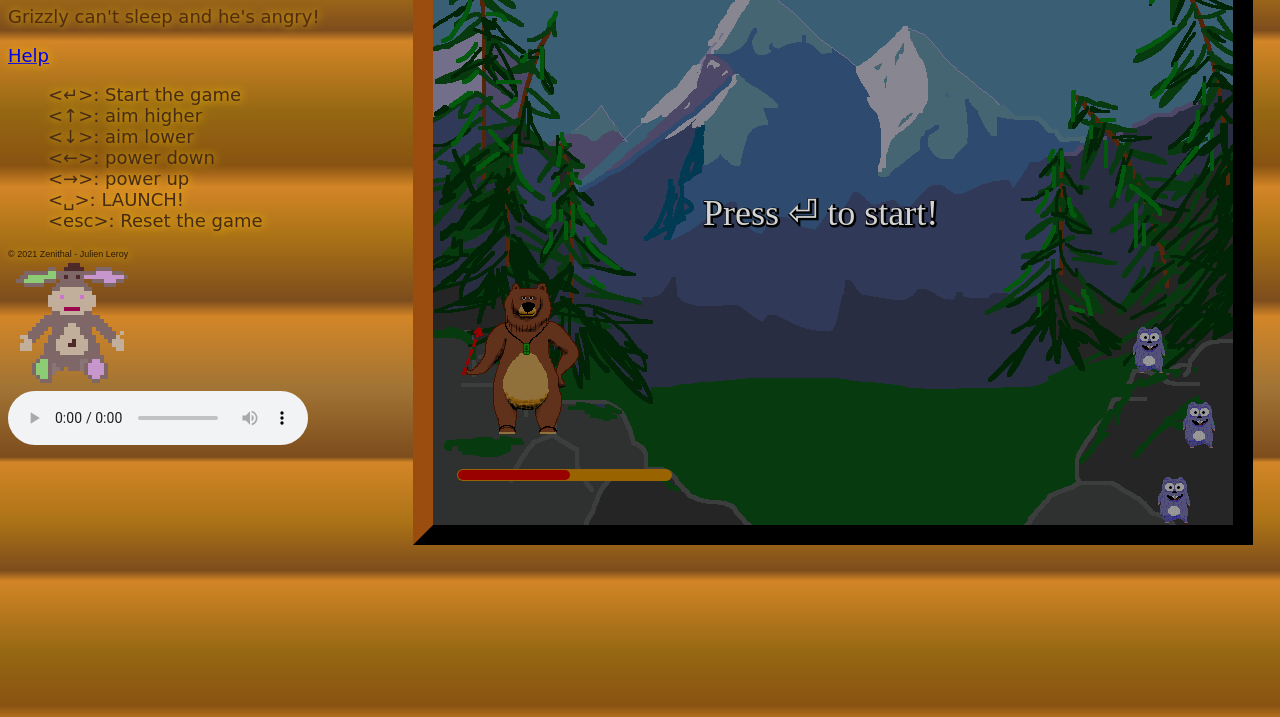
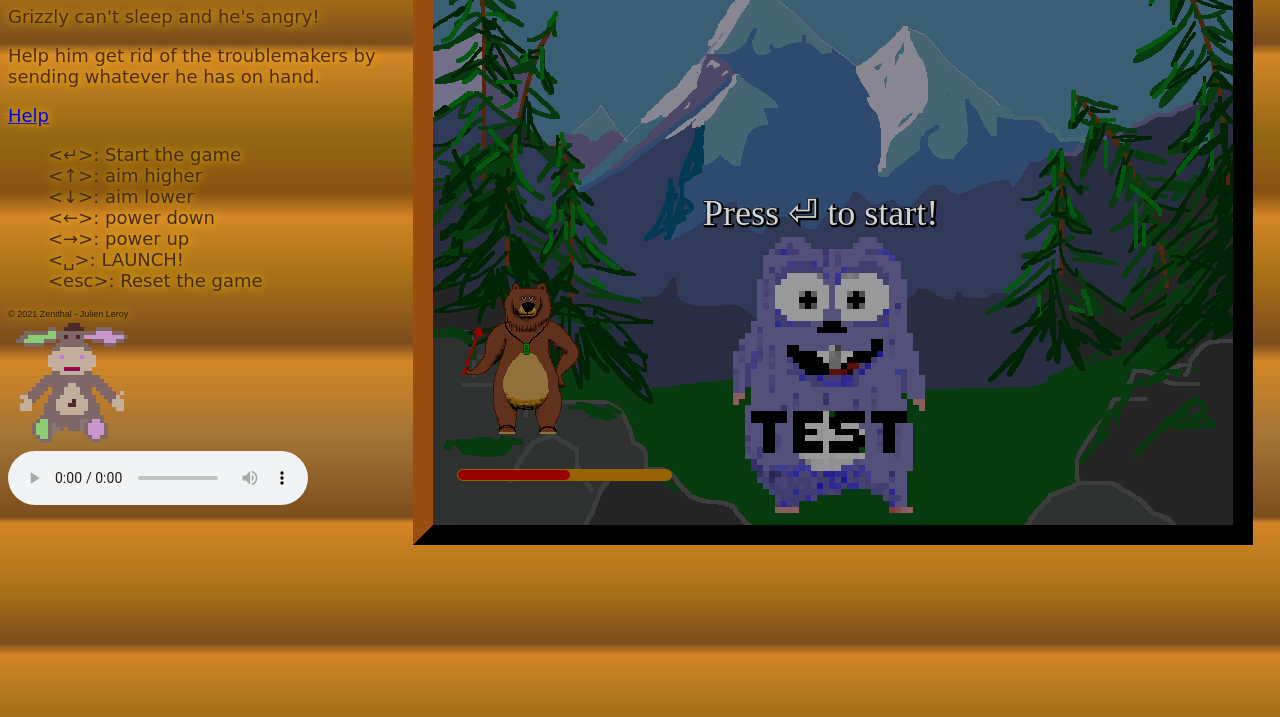
Before and after one commit to leroyj/grizzly, a website built with Vite: page index.html in a window 1280 px wide. Shown: the part 83-800 px from the top of the page. Built offline with nearby package versions, Linux system fonts and the light colour scheme; a web font is replaced by a local one.

Commit message:
feat(core): :tada: Yeah! collision management, scoring and level reorganization

```diff
--- a/index.html
+++ b/index.html
@@ -19,6 +19,7 @@
         <div id="intro">
             <h1>Angry Grizzly!</h1>
             <p>Grizzly can't sleep and he's angry!</p>
+            <p>Help him get rid of the troublemakers by sending whatever he has on hand.</p>
             <a href="#help">Help</a>
             <ul list-style-type="none" id="help">
                 <li>&lt;&crarr;&gt;: Start the game</li>
--- a/src/levels/level1.json
+++ b/src/levels/level1.json
@@ -15,20 +15,9 @@
                 "throwAngle": 0,
                 "throwPower": 0,
                 "thrownObjectImagePath": "",
-                "throwAmmunition": 0
-            },
-            {
-                "name": "Chicken",
-                "zIndex":"2",
-                "imagePath": "/chicken.png",
-                "positionX": 800,
-                "positionY": 100,
-                "moveBehavior": "MoveFromRightToleft",
-                "throwBehavior": "ThrowNot",
-                "throwAngle": 0,
-                "throwPower": 0,
-                "thrownObjectImagePath": "",
-                "throwAmmunition": 0
+                "throwAmmunition": 0,
+                "collisionDetection": false,
+                "pointsToScore": 0
             },
             {
                 "name": "Grizzly",
@@ -41,47 +30,24 @@
                 "throwAngle": 70,
                 "throwPower": 20,
                 "thrownObjectImagePath": "/fish.png",
-                "throwAmmunition": 3
+                "throwAmmunition": 6,
+                "collisionDetection": false,
+                "pointsToScore": 0
             },
             {
-                "name": "Lemming1",
+                "name": "Lemming-test",
                 "zIndex":"11",
-                "imagePath": "/lemming.png",
-                "positionX": 700,
-                "positionY": 400,
-                "moveBehavior": "MoveByBounceRightLeft",
+                "imagePath": "/lemming-test.png",
+                "positionX": 300,
+                "positionY": 300,
+                "moveBehavior": "MoveNot",
                 "throwBehavior": "ThrowNot",
                 "throwAngle": 0,
                 "throwPower": 0,
                 "thrownObjectImagePath": "",
-                "throwAmmunition": 0
-            },
-            {
-                "name": "Lemming2",
-                "zIndex":"12",
-                "imagePath": "/lemming.png",
-                "positionX": 750,
-                "positionY": 475,
-                "moveBehavior": "MoveByBounce",
-                "throwBehavior": "ThrowNot",
-                "throwAngle": 0,
-                "throwPower": 0,
-                "thrownObjectImagePath": "",
-                "throwAmmunition": 0
-            },
-            {
-                "name": "Lemming3",
-                "zIndex":"13",
-                "imagePath": "/lemming.png",
-                "positionX": 725,
-                "positionY": 550,
-                "moveBehavior": "MoveRightLeft",
-                "throwBehavior": "ThrowNot",
-                "throwAngle": 0,
-                "throwPower": 0,
-                "thrownObjectImagePath": "",
-                "throwAmmunition": 0
+                "throwAmmunition": 0,
+                "collisionDetection": true,
+                "pointsToScore": 100
             }
-
         ]
 }
--- a/src/levels/level2.json
+++ b/src/levels/level2.json
@@ -1,7 +1,7 @@
 {
     "levelName":"Level 2",
-    "levelSound":"/grizzly-theme.mp4",
-    "levelEndSound":"/grizzly-game-over-theme.mp4",
+    "levelSound":"/grizzy-theme-level1.mp4",
+    "levelEndSound":"/tabodi.mp3",
     "characterList":
         [
             {
@@ -15,11 +15,13 @@
                 "throwAngle": 0,
                 "throwPower": 0,
                 "thrownObjectImagePath": "",
-                "throwAmmunition": 0
+                "throwAmmunition": 0,
+                "collisionDetection": false,
+                "pointsToScore": 0
             },
             {
                 "name": "Grizzly",
-                "zIndex":"2",
+                "zIndex":"10",
                 "imagePath": "/grizzly.png",
                 "positionX": 30,
                 "positionY": 350,
@@ -28,86 +30,24 @@
                 "throwAngle": 70,
                 "throwPower": 20,
                 "thrownObjectImagePath": "/fish.png",
-                "throwAmmunition": 5
-            },
-            {
-                "name": "Zenithal drop",
-                "zIndex":"2",
-                "imagePath": "/zenithal-drop.png",
-                "positionX": 400,
-                "positionY": 0,
-                "moveBehavior": "MoveFromTopToGround",
-                "throwBehavior": "ThrowNot",
-                "throwAngle": 0,
-                "throwPower": 0,
-                "thrownObjectImagePath": "",
-                "throwAmmunition": 0
-            },
-            {
-                "name": "Lemming1",
-                "zIndex":"3",
-                "imagePath": "/lemming.png",
-                "positionX": 700,
-                "positionY": 400,
-                "moveBehavior": "MoveByBounceRightLeft",
-                "throwBehavior": "ThrowNot",
-                "throwAngle": 0,
-                "throwPower": 0,
-                "thrownObjectImagePath": "",
-                "throwAmmunition": 0
-            },
-            {
-                "name": "Lemming2",
-                "zIndex":"3",
-                "imagePath": "/lemming.png",
-                "positionX": 750,
-                "positionY": 475,
-                "moveBehavior": "MoveByBounce",
-                "throwBehavior": "ThrowNot",
-                "throwAngle": 0,
-                "throwPower": 0,
-                "thrownObjectImagePath": "",
-                "throwAmmunition": 0
+                "throwAmmunition": 6,
+                "collisionDetection": false,
+                "pointsToScore": 0
             },
             {
                 "name": "Lemming3",
-                "zIndex":"3",
+                "zIndex":"13",
                 "imagePath": "/lemming.png",
-                "positionX": 650,
-                "positionY": 500,
+                "positionX": 725,
+                "positionY": 450,
                 "moveBehavior": "MoveNot",
                 "throwBehavior": "ThrowNot",
                 "throwAngle": 0,
                 "throwPower": 0,
                 "thrownObjectImagePath": "",
-                "throwAmmunition": 0
-            },
-            {
-                "name": "Lemming4",
-                "zIndex":"3",
-                "imagePath": "/lemming.png",
-                "positionX": 750,
-                "positionY": 475,
-                "moveBehavior": "MoveByBounce",
-                "throwBehavior": "ThrowNot",
-                "throwAngle": 0,
-                "throwPower": 0,
-                "thrownObjectImagePath": "",
-                "throwAmmunition": 0
-            },
-            {
-                "name": "Lemming5",
-                "zIndex":"4",
-                "imagePath": "/lemming.png",
-                "positionX": 725,
-                "positionY": 550,
-                "moveBehavior": "MoveRightLeft",
-                "throwBehavior": "ThrowNot",
-                "throwAngle": 0,
-                "throwPower": 0,
-                "thrownObjectImagePath": "",
-                "throwAmmunition": 0
+                "throwAmmunition": 0,
+                "collisionDetection": true,
+                "pointsToScore": 10
             }
-
         ]
 }
--- /dev/null
+++ b/src/levels/level3.json
@@ -0,0 +1,98 @@
+{
+    "levelName":"Level 3",
+    "levelSound":"/grizzy-theme-level1.mp4",
+    "levelEndSound":"/tabodi.mp3",
+    "characterList":
+        [
+            {
+                "name": "Landscape",
+                "zIndex":"1",
+                "imagePath": "/landscape.png",
+                "positionX": 0,
+                "positionY": 0,
+                "moveBehavior": "MoveNot",
+                "throwBehavior": "ThrowNot",
+                "throwAngle": 0,
+                "throwPower": 0,
+                "thrownObjectImagePath": "",
+                "throwAmmunition": 0,
+                "collisionDetection": false,
+                "pointsToScore": 0
+            },
+            {
+                "name": "Chicken",
+                "zIndex":"2",
+                "imagePath": "/chicken.png",
+                "positionX": 800,
+                "positionY": 100,
+                "moveBehavior": "MoveFromRightToleft",
+                "throwBehavior": "ThrowNot",
+                "throwAngle": 0,
+                "throwPower": 0,
+                "thrownObjectImagePath": "",
+                "throwAmmunition": 0,
+                "collisionDetection": true,
+                "pointsToScore": 1
+            },
+            {
+                "name": "Grizzly",
+                "zIndex":"10",
+                "imagePath": "/grizzly.png",
+                "positionX": 30,
+                "positionY": 350,
+                "moveBehavior": "MoveNot",
+                "throwBehavior": "ThrowBalistics",
+                "throwAngle": 70,
+                "throwPower": 20,
+                "thrownObjectImagePath": "/fish.png",
+                "throwAmmunition": 6,
+                "collisionDetection": false,
+                "pointsToScore": 0
+            },
+            {
+                "name": "Lemming1",
+                "zIndex":"11",
+                "imagePath": "/lemming.png",
+                "positionX": 700,
+                "positionY": 400,
+                "moveBehavior": "MoveByBounceRightLeft",
+                "throwBehavior": "ThrowNot",
+                "throwAngle": 0,
+                "throwPower": 0,
+                "thrownObjectImagePath": "",
+                "throwAmmunition": 0,
+                "collisionDetection": true,
+                "pointsToScore": 10
+            },
+            {
+                "name": "Lemming2",
+                "zIndex":"12",
+                "imagePath": "/lemming.png",
+                "positionX": 750,
+                "positionY": 475,
+                "moveBehavior": "MoveByBounce",
+                "throwBehavior": "ThrowNot",
+                "throwAngle": 0,
+                "throwPower": 0,
+                "thrownObjectImagePath": "",
+                "throwAmmunition": 0,
+                "collisionDetection": true,
+                "pointsToScore": 10
+            },
+            {
+                "name": "Lemming3",
+                "zIndex":"13",
+                "imagePath": "/lemming.png",
+                "positionX": 725,
+                "positionY": 550,
+                "moveBehavior": "MoveRightLeft",
+                "throwBehavior": "ThrowNot",
+                "throwAngle": 0,
+                "throwPower": 0,
+                "thrownObjectImagePath": "",
+                "throwAmmunition": 0,
+                "collisionDetection": true,
+                "pointsToScore": 10
+            }
+        ]
+}
--- /dev/null
+++ b/src/levels/level4.json
@@ -0,0 +1,129 @@
+{
+    "levelName":"Level 4",
+    "levelSound":"/grizzly-theme.mp4",
+    "levelEndSound":"/grizzly-game-over-theme.mp4",
+    "characterList":
+        [
+            {
+                "name": "Landscape",
+                "zIndex":"1",
+                "imagePath": "/landscape.png",
+                "positionX": 0,
+                "positionY": 0,
+                "moveBehavior": "MoveNot",
+                "throwBehavior": "ThrowNot",
+                "throwAngle": 0,
+                "throwPower": 0,
+                "thrownObjectImagePath": "",
+                "throwAmmunition": 0,
+                "collisionDetection": false,
+                "pointsToScore": 0
+            },
+            {
+                "name": "Grizzly",
+                "zIndex":"2",
+                "imagePath": "/grizzly.png",
+                "positionX": 30,
+                "positionY": 350,
+                "moveBehavior": "MoveNot",
+                "throwBehavior": "ThrowBalistics",
+                "throwAngle": 70,
+                "throwPower": 20,
+                "thrownObjectImagePath": "/fish.png",
+                "throwAmmunition": 5,
+                "collisionDetection": false,
+                "pointsToScore": 0
+            },
+            {
+                "name": "Zenithal drop",
+                "zIndex":"2",
+                "imagePath": "/zenithal-drop.png",
+                "positionX": 400,
+                "positionY": 0,
+                "moveBehavior": "MoveFromTopToGround",
+                "throwBehavior": "ThrowNot",
+                "throwAngle": 0,
+                "throwPower": 0,
+                "thrownObjectImagePath": "",
+                "throwAmmunition": 0,
+                "collisionDetection": true,
+                "pointsToScore": 100
+            },
+            {
+                "name": "Lemming1",
+                "zIndex":"3",
+                "imagePath": "/lemming.png",
+                "positionX": 700,
+                "positionY": 400,
+                "moveBehavior": "MoveByBounceRightLeft",
+                "throwBehavior": "ThrowNot",
+                "throwAngle": 0,
+                "throwPower": 0,
+                "thrownObjectImagePath": "",
+                "throwAmmunition": 0,
+                "collisionDetection": true,
+                "pointsToScore": 10
+            },
+            {
+                "name": "Lemming2",
+                "zIndex":"3",
+                "imagePath": "/lemming.png",
+                "positionX": 750,
+                "positionY": 475,
+                "moveBehavior": "MoveByBounce",
+                "throwBehavior": "ThrowNot",
+                "throwAngle": 0,
+                "throwPower": 0,
+                "thrownObjectImagePath": "",
+                "throwAmmunition": 0,
+                "collisionDetection": true,
+                "pointsToScore": 10
+            },
+            {
+                "name": "Lemming3",
+                "zIndex":"3",
+                "imagePath": "/lemming.png",
+                "positionX": 650,
+                "positionY": 500,
+                "moveBehavior": "MoveNot",
+                "throwBehavior": "ThrowNot",
+                "throwAngle": 0,
+                "throwPower": 0,
+                "thrownObjectImagePath": "",
+                "throwAmmunition": 0,
+                "collisionDetection": true,
+                "pointsToScore": 10
+            },
+            {
+                "name": "Lemming4",
+                "zIndex":"3",
+                "imagePath": "/lemming.png",
+                "positionX": 750,
+                "positionY": 475,
+                "moveBehavior": "MoveByBounce",
+                "throwBehavior": "ThrowNot",
+                "throwAngle": 0,
+                "throwPower": 0,
+                "thrownObjectImagePath": "",
+                "throwAmmunition": 0,
+                "collisionDetection": true,
+                "pointsToScore": 10
+            },
+            {
+                "name": "Lemming5",
+                "zIndex":"4",
+                "imagePath": "/lemming.png",
+                "positionX": 725,
+                "positionY": 550,
+                "moveBehavior": "MoveRightLeft",
+                "throwBehavior": "ThrowNot",
+                "throwAngle": 0,
+                "throwPower": 0,
+                "thrownObjectImagePath": "",
+                "throwAmmunition": 0,
+                "collisionDetection": true,
+                "pointsToScore": 10
+            }
+
+        ]
+}
--- a/src/scripts/GameObject.ts
+++ b/src/scripts/GameObject.ts
@@ -5,6 +5,10 @@ export abstract class GameObject {
     zIndex:string="";
     image!:HTMLImageElement;
     outOfGame:boolean=false;
+    positionX:number=0;
+    positionY:number=0;
+    collisionDetection:boolean=false;
+    context!:CanvasRenderingContext2D;
 //    abstract initialize():void;
     abstract update(currentTime:DOMHighResTimeStamp):void;
     abstract draw():void;
@@ -22,6 +26,9 @@ export abstract class GameObject {
         gameElement.appendChild(canvas);
         return canvas.getContext('2d') ?? (() => {throw new Error("ERROR: No background context")})();
     };
+    wipeCanvas() {
+        this.context.clearRect(0,0,800,600)
+    }
 }
 
 export interface GameEnv {
--- a/src/scripts/JsonLevelType.d.ts
+++ b/src/scripts/JsonLevelType.d.ts
@@ -10,6 +10,8 @@ export type JsonCharacter = {
     "throwPower": number;
     "thrownObjectImagePath": string;
     "throwAmmunition": number;
+    "collisionDetection": boolean;
+    "pointsToScore": number;
 }
 
 export type JsonLevel = {
--- a/src/scripts/ScoreBoard.ts
+++ b/src/scripts/ScoreBoard.ts
@@ -15,6 +15,10 @@ export class ScoreBoard {
 
     getScore():number {
         return this.score;
+    }
+
+    addPoints(points:number) {
+        return this.score+=points;
     }
 
     setlevelName(levelName:string) {
--- a/src/scripts/app.ts
+++ b/src/scripts/app.ts
@@ -3,11 +3,14 @@ import { ScoreBoard } from './ScoreBoard';
 import { Keyboarder } from './Keyboarder';
 import level1 from '../levels/level1.json';
 import level2 from '../levels/level2.json';
+import level3 from '../levels/level3.json';
+import level4 from '../levels/level4.json';
+import { JsonLevel } from './JsonLevelType'
 
-const levelArray = [level1,level2]
+const levelArray = [level1 as JsonLevel,level2 as JsonLevel, level3 as JsonLevel, level4 as JsonLevel]
 let level = 0;
 const gameElement:Element = document.getElementById('game') ?? (() => {throw new Error("ERROR: No game Element in HTML page")})();
-let currentScore=10;
+let currentScore=0;
 let score:ScoreBoard= new ScoreBoard(currentScore);
 const keyboarder:Keyboarder = new Keyboarder();
 // @ts-ignore
--- a/src/scripts/characters.ts
+++ b/src/scripts/characters.ts
@@ -14,11 +14,12 @@ export class Character extends GameObject {
     positionX:number;
     positionY:number;
     image:HTMLImageElement;
-    context:CanvasRenderingContext2D;
     moveBehavior!:MoveBehavior;
     throwBehavior!:ThrowBehavior;
     gameEnv:GameEnv;
-    step:number;
+    offsetOfSprite:number;
+    collisionDetection:boolean;
+    pointsToScore:number;
 
     constructor (character:JsonCharacter,gameEnv:GameEnv) {
         super();
@@ -29,7 +30,10 @@ export class Character extends GameObject {
         this.positionY=character.positionY;
         this.gameEnv=gameEnv;
         this.context=this.createContext();
-        this.step=0;
+        this.offsetOfSprite=0;
+        this.collisionDetection=character.collisionDetection;
+        this.pointsToScore=character.pointsToScore;
+
 
         try {
             this.moveBehavior = new MoveDynamicClass(character.moveBehavior, '');
@@ -61,22 +65,22 @@ export class Character extends GameObject {
     update (currentTime:DOMHighResTimeStamp) {
         [this.positionX,this.positionY]=this.moveBehavior.move!(this.positionX,this.positionY);
         this.throwBehavior?.update(currentTime);
-        this.step += 1 ;
-        if (this.step >= 8)
-            this.step -= 8;
+        this.offsetOfSprite += 1 ;
+        if (this.offsetOfSprite >= 8)
+            this.offsetOfSprite -= 8;
     }
 
     draw () {
         this.context.clearRect(0,0,800, 600);
         //this.context.drawImage(this.image,this.positionX,this.positionY);
-        this.drawSprite(this.image,this.positionX,this.positionY, 8, Math.floor(this.step));
+        this.drawSprite(this.image,this.positionX,this.positionY, 8, Math.floor(this.offsetOfSprite));
         this.throwBehavior?.draw();
     }
 
-    private drawSprite(sprite:HTMLImageElement,positionX:number, positionY:number, numberOfSingleImage:number, step:number) {
+    private drawSprite(sprite:HTMLImageElement,positionX:number, positionY:number, numberOfSingleImage:number, offsiteOfSprite:number) {
         const imageDisplayedScale =numberOfSingleImage/8;
         const singleImageWidth=sprite.width/8
-        this.context.drawImage(sprite, singleImageWidth*step, 0, singleImageWidth, sprite.height, positionX, positionY, singleImageWidth*imageDisplayedScale, sprite.height*imageDisplayedScale);
+        this.context.drawImage(sprite, singleImageWidth*offsiteOfSprite, 0, singleImageWidth, sprite.height, positionX, positionY, singleImageWidth*imageDisplayedScale, sprite.height*imageDisplayedScale);
     }
 }
 
@@ -85,51 +89,43 @@ export class Character extends GameObject {
  */
  export class Projectile extends GameObject {
 
-    xCurrentPosition!:number;
-    yCurrentPosition!:number;
     xNextPosition!:number;
     yNextPosition!:number;
     xInitialSpeedVector!:number;
     yInitialSpeedVector!:number;
     birthTime:DOMHighResTimeStamp;
-    sprite!:HTMLImageElement;
     thrownObjectImagePath!:string;
-    context:CanvasRenderingContext2D;
     reqId:number=0;
     step:number=0;
     ready:boolean=false;
+    collisionDetection: boolean=true;
 
-    constructor(xCurrentPosition:number, yCurrentPosition:number,
-                xNextPosition:number, yNextPostition:number,
+    constructor(positionX:number, positionY:number,
+                xNextPosition:number, yNextPosition:number,
                 xInitialSpeedVector:number, yInitialSpeedVector:number,
-                thrownObjectImagePath:string
+                thrownObjectImagePath:string,
                 ) {
         super();
         this.birthTime=-1;
-        this.initialize(xCurrentPosition,yCurrentPosition,
-                        xNextPosition,yNextPostition,
-                        xInitialSpeedVector,yInitialSpeedVector,
-                        thrownObjectImagePath);
         this.name="projectile-"+Date.now().toString();
+        console.log(this.name);
         this.zIndex="20";
         this.context=this.createContext();
-    }
-
-    initialize(xCurrentPosition:number, yCurrentPosition:number,
-            xNextPosition:number, yNextPosition:number,
-            xInitialSpeedVector:number, yInitialSpeedVector:number,
-            thrownObjectImagePath:string) {
-        this.xCurrentPosition=xCurrentPosition;
-        this.yCurrentPosition=yCurrentPosition;
+        this.positionX=positionX;
+        this.positionY=positionY;
         this.xNextPosition=xNextPosition;
         this.yNextPosition=yNextPosition;
         this.xInitialSpeedVector=xInitialSpeedVector;
         this.yInitialSpeedVector=yInitialSpeedVector;
-        this.sprite = new Image();
+        this.initialize(thrownObjectImagePath);
+    }
+
+    initialize(thrownObjectImagePath:string) {
+        this.image = new Image();
+        this.image.onload = () => {this.ready=true; console.log("INFO: fish image onload done")};
         this.thrownObjectImagePath = thrownObjectImagePath;
-        this.sprite.src = thrownObjectImagePath;
-        console.log(this.sprite + " - " + this.xCurrentPosition  + " - " +  this.yCurrentPosition)
-        this.sprite.onload = () => {this.ready=true; console.log("INFO: fish image onload done")};
+        this.image.src = thrownObjectImagePath;
+        console.log(this.image + " - " + this.positionX  + " - " +  this.positionY)
 //        this.context.imageSmoothingEnabled = false;
     }
 
@@ -143,11 +139,11 @@ export class Character extends GameObject {
                 this.ready=false;
                 this.outOfGame=true;
             } else {
-                this.xCurrentPosition=this.xNextPosition;
-                this.yCurrentPosition=this.yNextPosition;
-                this.xNextPosition=Math.round(this.xInitialSpeedVector*currentTime+this.xCurrentPosition);
-                this.yNextPosition=Math.round(5*currentTime*currentTime-this.yInitialSpeedVector*currentTime+this.yCurrentPosition);
-                console.log("t:"+currentTime+" x:"+this.xNextPosition+" y:"+this.yNextPosition+" oldx:"+this.xCurrentPosition+" oldy:"+this.yCurrentPosition)
+                this.positionX=this.xNextPosition;
+                this.positionY=this.yNextPosition;
+                this.xNextPosition=Math.round(this.xInitialSpeedVector*currentTime+this.positionX);
+                this.yNextPosition=Math.round(5*currentTime*currentTime-this.yInitialSpeedVector*currentTime+this.positionY);
+                console.log("t:"+currentTime+" x:"+this.xNextPosition+" y:"+this.yNextPosition+" oldx:"+this.positionX+" oldy:"+this.positionY)
                 this.step += 1 ;
                 if (this.step >= 8)
                     this.step -= 8;
@@ -165,6 +161,6 @@ export class Character extends GameObject {
 
     private drawSprite(x:number, y:number, r:number, step:number) {
         var s =r/8;
-        this.context.drawImage(this.sprite, 128*step, 0, 128, 128, x-64*s, y-64*s, 128*s, 128 *s);
+        this.context.drawImage(this.image, 128*step, 0, 128, 128, x-64*s, y-64*s, 128*s, 128 *s);
     }
 }
```
Also changed, not shown: TODO.md (+22 -15 lines), src/scripts/gameEnvironment.ts (+41 -3 lines), public/lemming-test.png (added), public/smiley-test.png (added), 2 other files.
